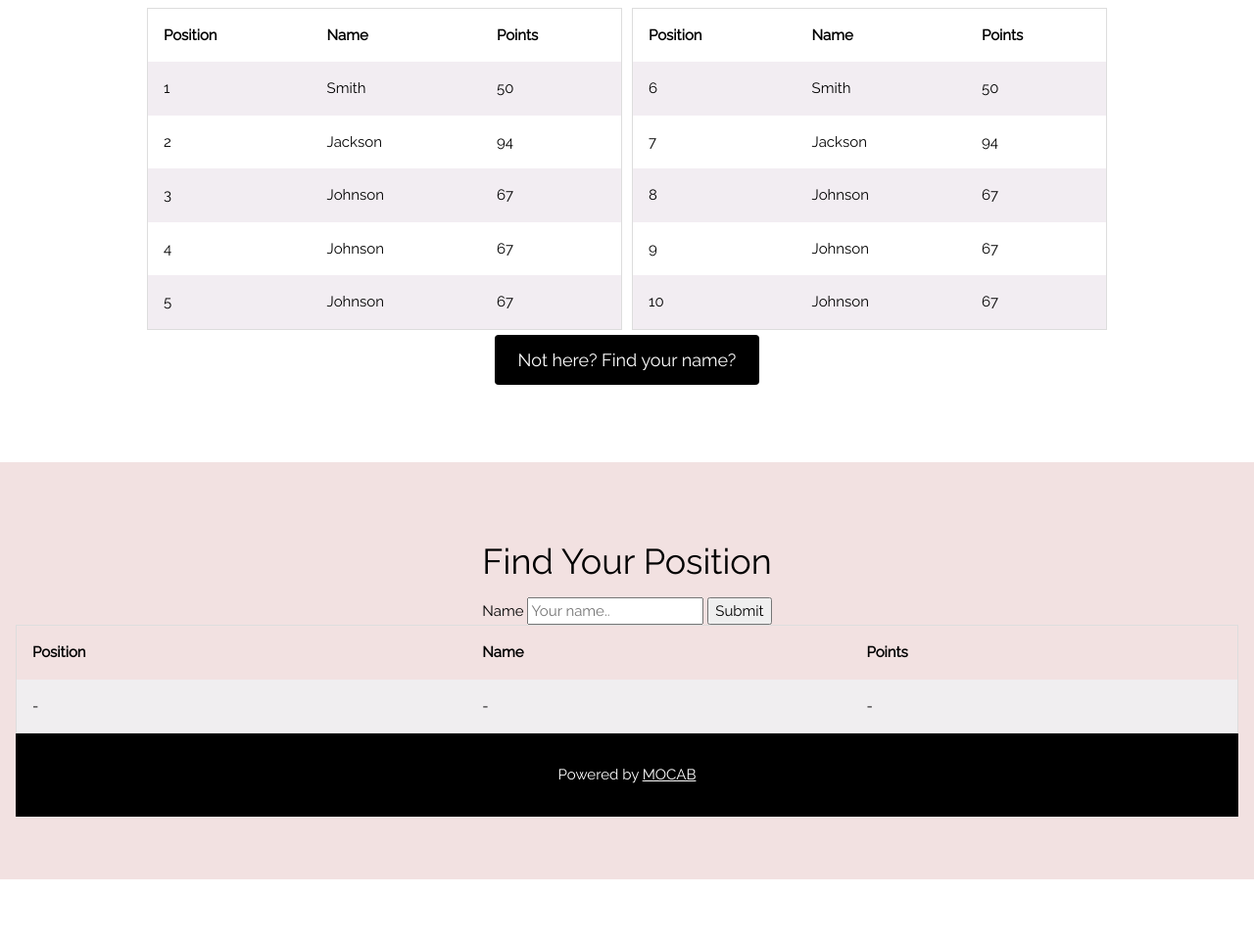
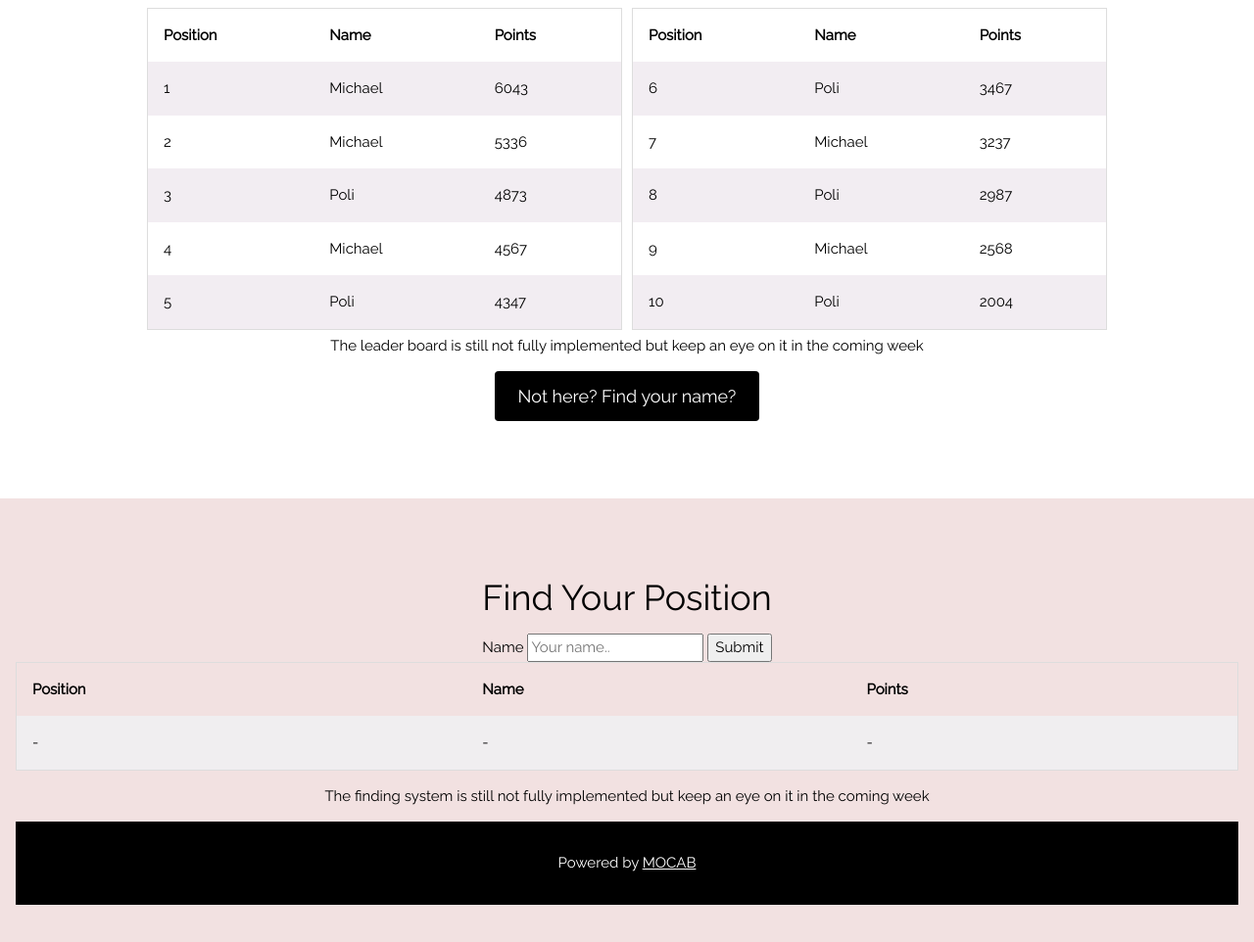
Before and after one commit to py00103/py00103.github.io, a plain HTML site: page index.html in a window 1280 px wide. Shown: the part 1432-2394 px from the top of the page at 98% size. Before the commit the page ends 2330 px from the top, so only its background shows below. Drawn offline with nearby package versions, Linux system fonts and the light colour scheme.

Commit message:
Update index.html

```diff
--- a/index.html
+++ b/index.html
@@ -253,28 +253,28 @@ function showSlides(n) {
 			  </tr>
 			  <tr>
 				<td>1</td>
-				<td>Smith</td>
-				<td>50</td>
+				<td>Michael</td>
+				<td>6043</td>
 			  </tr>
 			  <tr>
 				<td>2</td>
-				<td>Jackson</td>
-				<td>94</td>
+				<td>Michael</td>
+				<td>5336</td>
 			  </tr>
 			  <tr>
 				<td>3</td>
-				<td>Johnson</td>
-				<td>67</td>
+				<td>Poli</td>
+				<td>4873</td>
 			  </tr>
 			  <tr>
 				<td>4</td>
-				<td>Johnson</td>
-				<td>67</td>
+				<td>Michael</td>
+				<td>4567</td>
 			  </tr>
 			  <tr>
 				<td>5</td>
-				<td>Johnson</td>
-				<td>67</td>
+				<td>Poli</td>
+				<td>4347</td>
 			  </tr>
 			</table>
 		  </div>
@@ -287,33 +287,33 @@ function showSlides(n) {
 			  </tr>
 			  <tr>
 				<td>6</td>
-				<td>Smith</td>
-				<td>50</td>
+				<td>Poli</td>
+				<td>3467</td>
 			  </tr>
 			  <tr>
 				<td>7</td>
-				<td>Jackson</td>
-				<td>94</td>
+				<td>Michael</td>
+				<td>3237</td>
 			  </tr>
 			  <tr>
 				<td>8</td>
-				<td>Johnson</td>
-				<td>67</td>
+				<td>Poli</td>
+				<td>2987</td>
 			  </tr>
 				<tr>
 				<td>9</td>
-				<td>Johnson</td>
-				<td>67</td>
+				<td>Michael</td>
+				<td>2568</td>
 				  <tr>
 				<td>10</td>
-				<td>Johnson</td>
-				<td>67</td>
+				<td>Poli</td>
+				<td>2004</td>
 			  </tr>
 			  </tr>
 			</table>
 		  </div>
 </div>
-
+<p>The leader board is still not fully implemented but keep an eye on it in the coming week</p>
 	<p class="w3-center"><a href="#find" class="w3-button w3-black w3-round w3-padding-large w3-large">Not here? Find your name? </a></p>
 
 
@@ -346,6 +346,8 @@ function showSlides(n) {
 				<td>-</td>
 			  </tr>
 	<table>
+	<p>The finding system is still not fully implemented but keep an eye on it in the coming week</p>
+
 
 
 </div>
```
